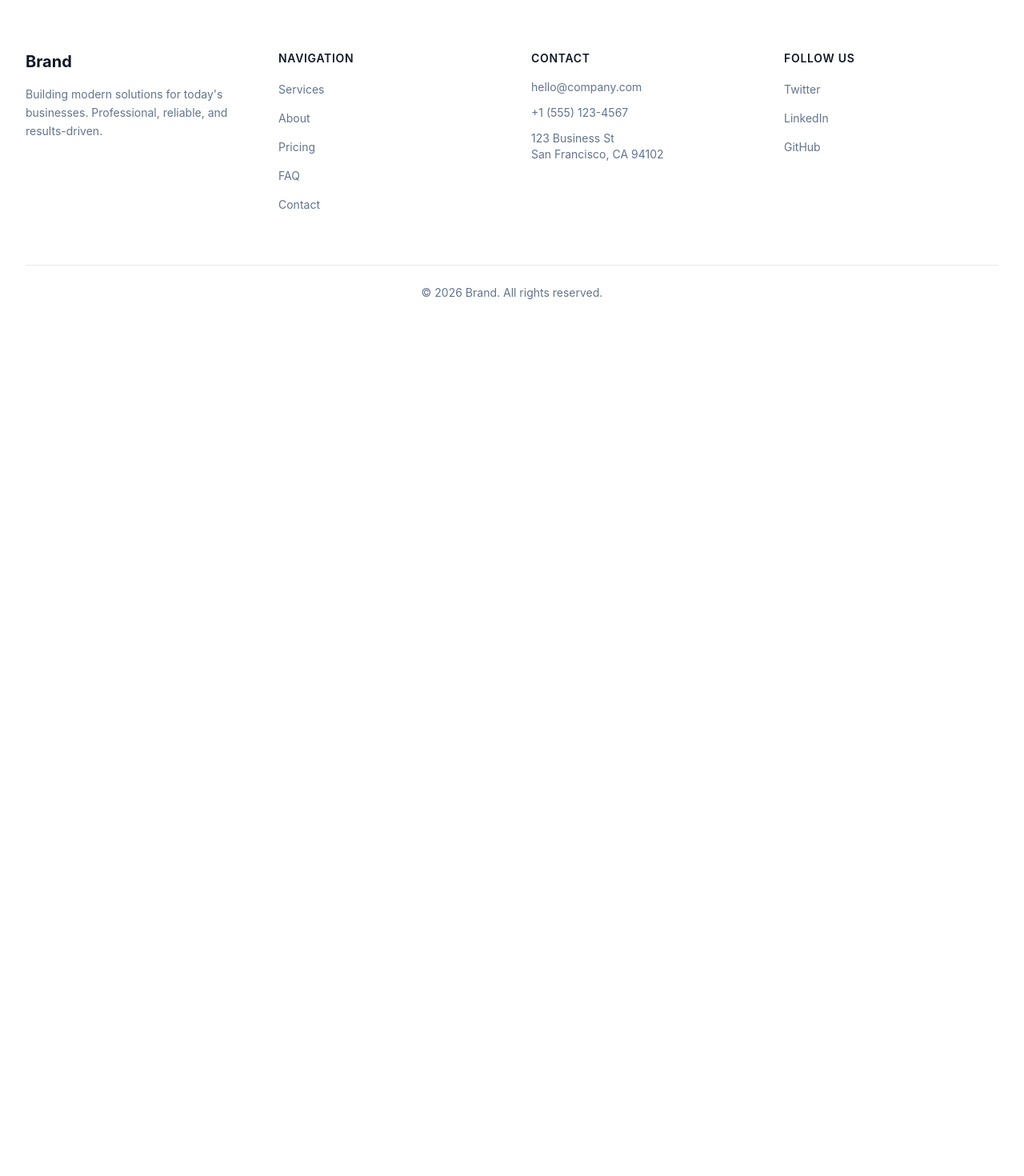
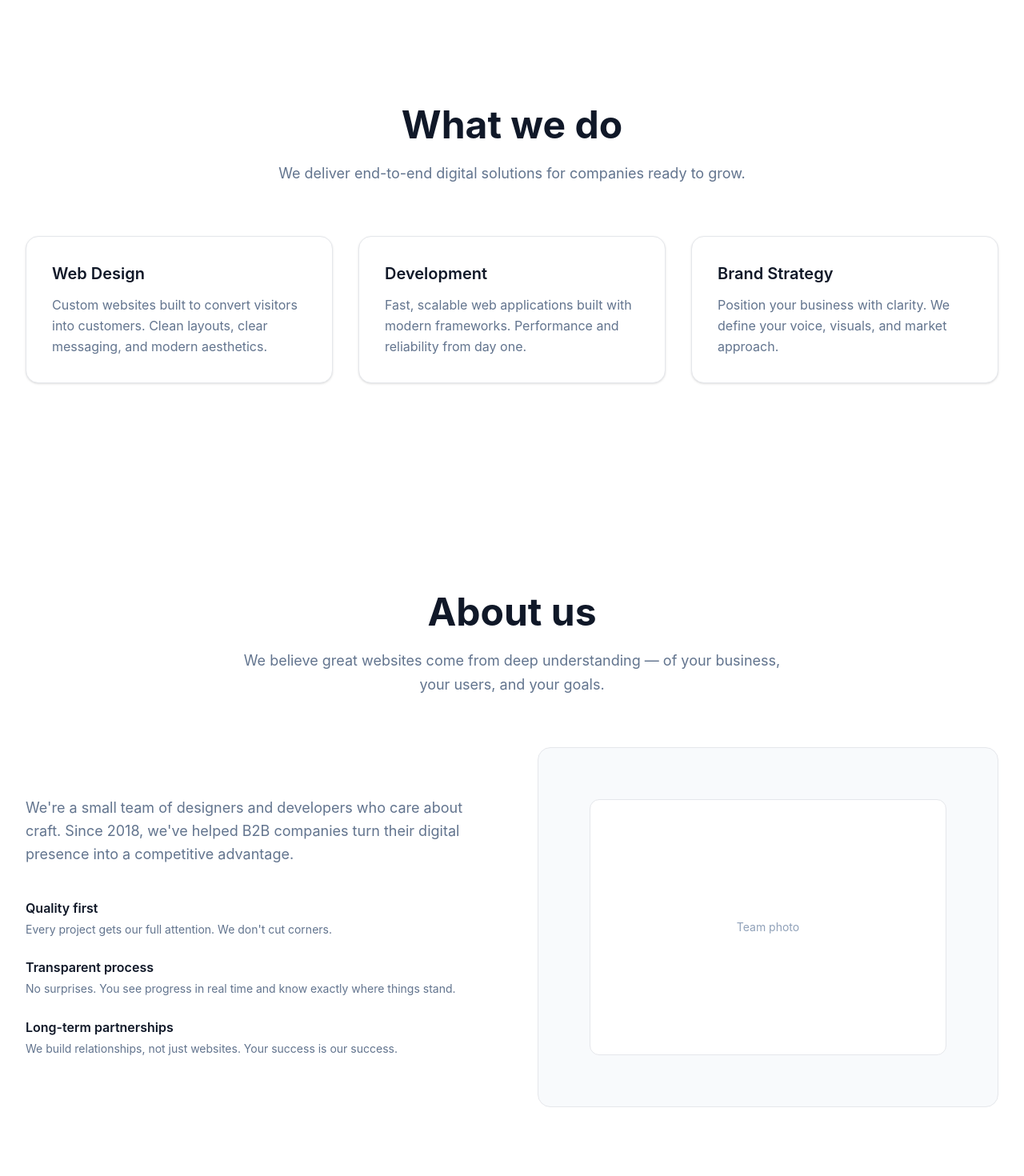
Before and after one commit to manu-com/business-template, a React (Vite) app: page / in a window 1280 px wide. Shown: the part 740-2210 px from the top of the page at 80% size. Before the commit the page ends 1140 px from the top, so only its background shows below. Built offline with nearby package versions, Linux system fonts and the light colour scheme.

Commit message:
feat: add services and about sections

```diff
--- a/src/App.jsx
+++ b/src/App.jsx
@@ -1,6 +1,6 @@
 import { Navbar } from "./components/layout";
 import { Footer } from "./components/layout";
-import { Hero } from "./components/sections";
+import { About, Hero, Services } from "./components/sections";
 
 function App() {
   return (
@@ -20,6 +20,16 @@ function App() {
         }
       />
 
+      <Services />
+
+      <About
+        visual={
+          <div className="flex h-64 w-full items-center justify-center rounded-xl border border-gray-200 bg-white sm:h-80">
+            <span className="text-sm text-slate-400">Team photo</span>
+          </div>
+        }
+      />
+
       <Footer />
     </>
   );
--- /dev/null
+++ b/src/components/sections/About.jsx
@@ -0,0 +1,62 @@
+import { Container, SectionTitle } from "../ui";
+
+const defaultValues = [
+  {
+    title: "Quality first",
+    description: "Every project gets our full attention. We don't cut corners.",
+  },
+  {
+    title: "Transparent process",
+    description: "No surprises. You see progress in real time and know exactly where things stand.",
+  },
+  {
+    title: "Long-term partnerships",
+    description: "We build relationships, not just websites. Your success is our success.",
+  },
+];
+
+export default function About({
+  description = "We're a small team of designers and developers who care about craft. Since 2018, we've helped B2B companies turn their digital presence into a competitive advantage.",
+  values = defaultValues,
+  visual,
+}) {
+  return (
+    <section className="bg-white py-16 sm:py-24 lg:py-32" id="about">
+      <Container>
+        <SectionTitle
+          title="About us"
+          description="We believe great websites come from deep understanding — of your business, your users, and your goals."
+        />
+
+        <div className="mt-12 grid items-center gap-12 lg:mt-16 lg:grid-cols-2 lg:gap-16">
+          <div>
+            <p className="text-lg leading-relaxed text-slate-500">
+              {description}
+            </p>
+
+            <div className="mt-10 space-y-6">
+              {values.map((value) => (
+                <div key={value.title}>
+                  <h3 className="text-base font-semibold text-gray-900">
+                    {value.title}
+                  </h3>
+                  <p className="mt-1 text-sm leading-relaxed text-slate-500">
+                    {value.description}
+                  </p>
+                </div>
+              ))}
+            </div>
+          </div>
+
+          <div className="flex items-center justify-center rounded-2xl border border-gray-200 bg-slate-50 p-8 sm:p-12 lg:p-16">
+            {visual || (
+              <div className="flex h-64 w-full items-center justify-center text-sm text-slate-400 sm:h-80">
+                Team or office image
+              </div>
+            )}
+          </div>
+        </div>
+      </Container>
+    </section>
+  );
+}
--- /dev/null
+++ b/src/components/sections/Services.jsx
@@ -0,0 +1,50 @@
+import { Card, Container, SectionTitle } from "../ui";
+
+const defaultServices = [
+  {
+    title: "Web Design",
+    description:
+      "Custom websites built to convert visitors into customers. Clean layouts, clear messaging, and modern aesthetics.",
+  },
+  {
+    title: "Development",
+    description:
+      "Fast, scalable web applications built with modern frameworks. Performance and reliability from day one.",
+  },
+  {
+    title: "Brand Strategy",
+    description:
+      "Position your business with clarity. We define your voice, visuals, and market approach.",
+  },
+];
+
+export default function Services({ services = defaultServices }) {
+  return (
+    <section className="bg-white py-16 sm:py-24 lg:py-32" id="services">
+      <Container>
+        <SectionTitle
+          title="What we do"
+          description="We deliver end-to-end digital solutions for companies ready to grow."
+        />
+
+        <div className="mt-12 grid gap-8 sm:grid-cols-2 lg:mt-16 lg:grid-cols-3 lg:gap-8">
+          {services.map((service) => (
+            <Card key={service.title}>
+              {service.icon && (
+                <div className="mb-4 flex h-12 w-12 items-center justify-center rounded-lg bg-slate-50 text-slate-600">
+                  {service.icon}
+                </div>
+              )}
+              <h3 className="text-xl font-semibold text-gray-900">
+                {service.title}
+              </h3>
+              <p className="mt-3 text-base leading-relaxed text-slate-500">
+                {service.description}
+              </p>
+            </Card>
+          ))}
+        </div>
+      </Container>
+    </section>
+  );
+}
--- a/src/components/sections/index.js
+++ b/src/components/sections/index.js
@@ -1 +1,3 @@
+export { default as About } from "./About";
 export { default as Hero } from "./Hero";
+export { default as Services } from "./Services";
```
